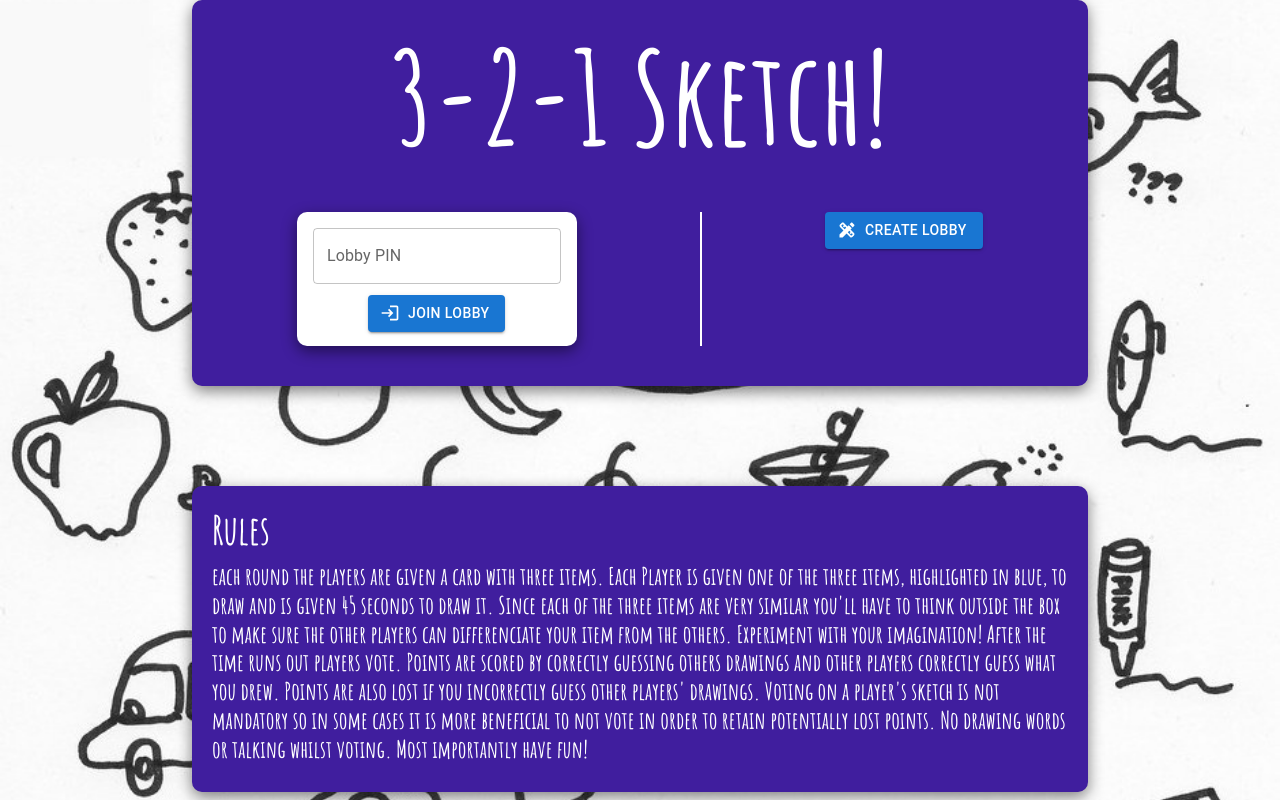
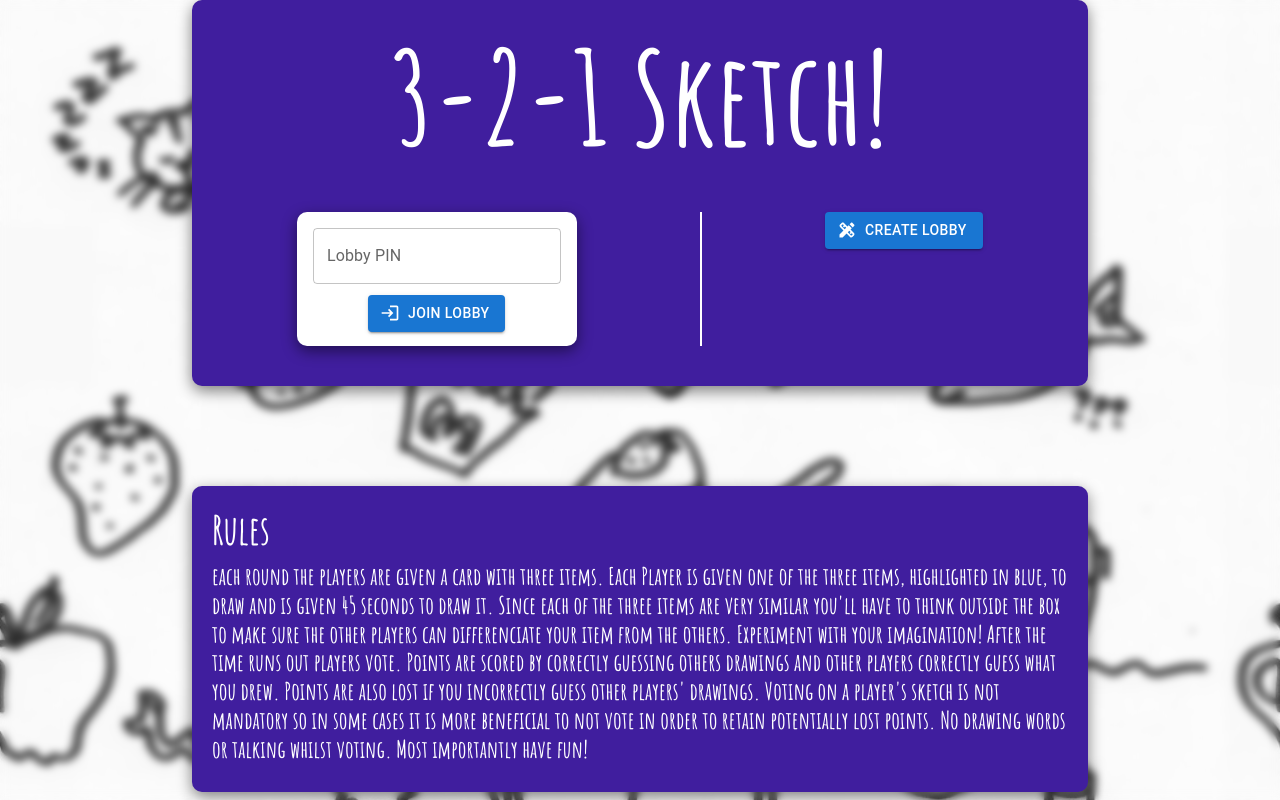
Before and after one commit to ZakRab/3-2-1-Sketch, a React (Create React App) app: page /main in a window 1280 px wide. Built offline with nearby package versions, Linux system fonts and the light colour scheme.

Commit message:
adds moving background with sick blur

```diff
--- a/src/index.css
+++ b/src/index.css
@@ -21,8 +21,10 @@ body{
     background-image: url(../public/images/doodles.jpeg);
     background-repeat: repeat-x;
     background-size: cover;
-    background-position: center;
+    background-position: 0 0;
+    backdrop-filter: blur(4px);
     font-family: 'Amatic SC', cursive;
+    animation: animatedBackground 1000s linear infinite
 }
 
 @media screen and (max-width: 2000px) {
@@ -269,3 +271,11 @@ html, body {margin: 0; height: 100%;}
     animation-timing-function: ease-out;
   }
 }
+@keyframes animatedBackground {
+  from {
+    background-position: 0 0;
+  }
+  to {
+    background-position: -10000px 0;
+  }
+}
```
